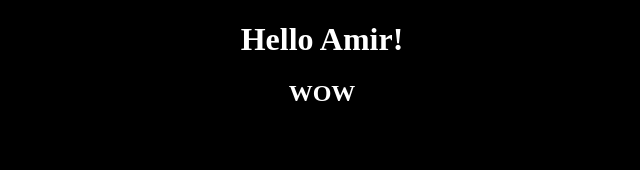
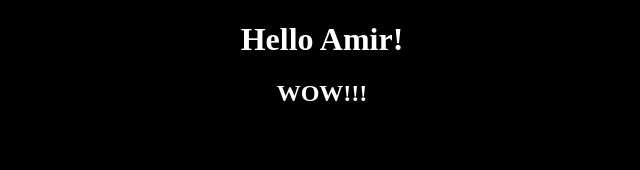
Before and after one commit to ytoubal/LOG8415-project, an Angular app in the folder log8415-project/: page / in a window 1280 px wide. Shown: the top 170 px of the page, without its empty margins (318-958 px from the left). Built offline with nearby package versions, Linux system fonts and the light colour scheme.

Commit message:
should work now

```diff
--- a/log8415-project/src/app/app.component.html
+++ b/log8415-project/src/app/app.component.html
@@ -1,4 +1,4 @@
 <div>
   <h1>Hello Amir!</h1>
-  <h2>WOW</h2>
+  <h2>WOW!!!</h2>
 </div>
```
